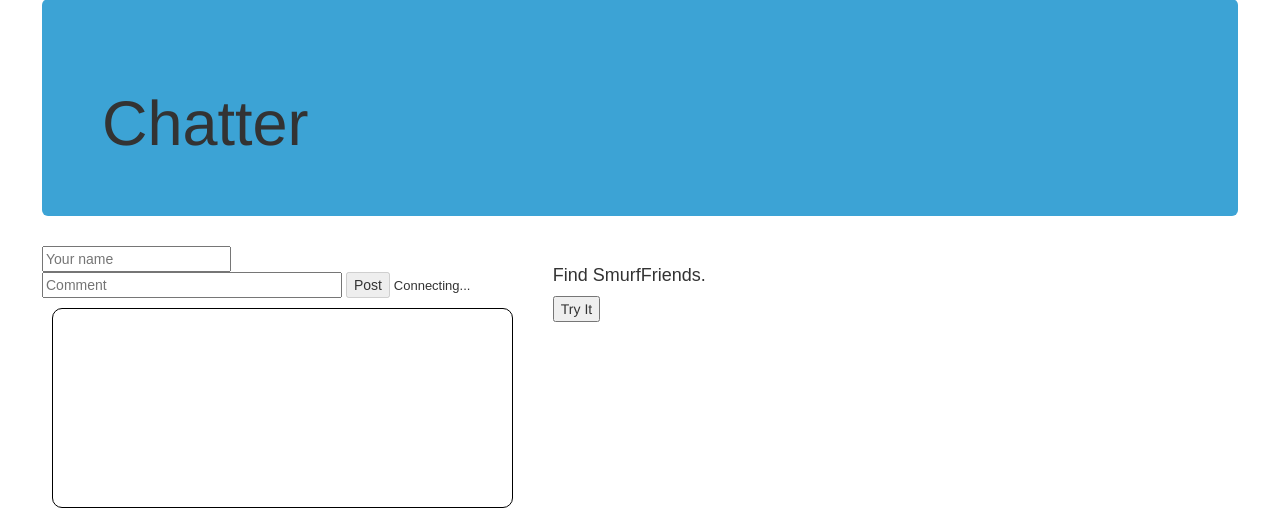
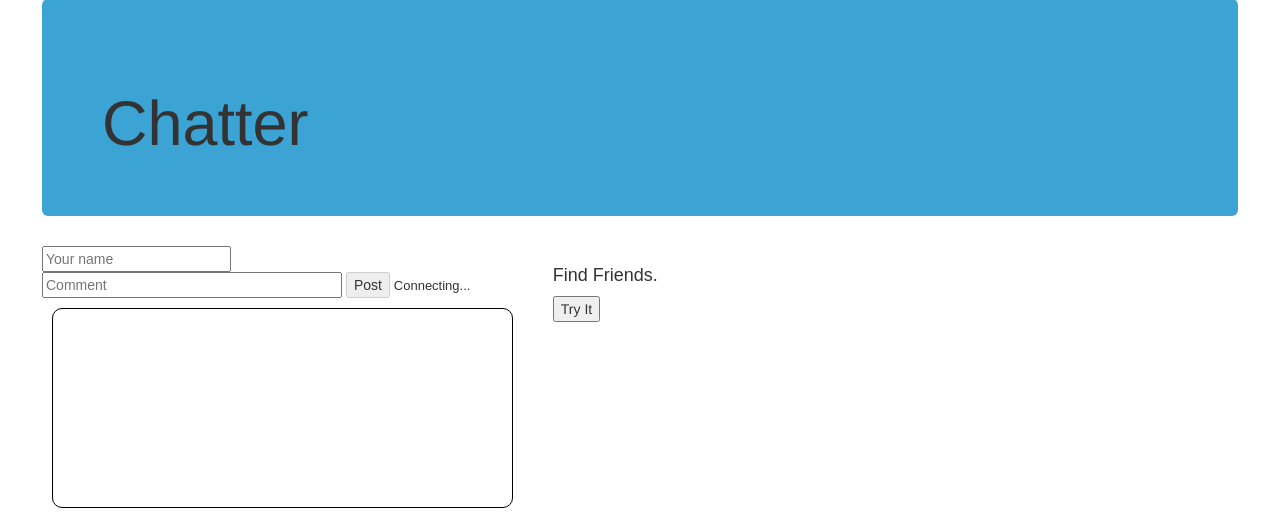
Before and after one commit to andrumi/codeigniter_demo, a CodeIgniter app: page /database/index.php/chatter in a window 1280 px wide. Shown: the part 73-585 px from the top of the page. Run offline with CodeIgniter, Linux system fonts and the light colour scheme; some libraries are stand-ins or nearby versions.

Commit message:
No functional changes, just tidied

```diff
--- a/application/controllers/Pages.php
+++ b/application/controllers/Pages.php
@@ -17,7 +17,7 @@ class Pages extends CI_Controller {
             if ( ! file_exists(APPPATH.'/views/pages/'.$page.'.php'))
            {
                 // Whoops, we don't have a page for that!
-				show_404();
+				         show_404();
            }
 
             $data['title'] = ucfirst($page); // Capitalize the first letter
--- a/application/views/chatter/index.php
+++ b/application/views/chatter/index.php
@@ -25,7 +25,7 @@
     <section id="messages" aria-live="polite" ></section>
     </div>
     <div class ="col-sm-3" >
-        <h2><p id="demo" >Find SmurfFriends.</p></h2>
+        <h2><p id="demo" >Find Friends.</p></h2>
 
         <button onclick="getLocation()">Try It</button>
 
--- a/application/views/ebay/index.php
+++ b/application/views/ebay/index.php
@@ -23,14 +23,14 @@
         <div id="results"></div>
 
     </div>
-    <div class="col-sm-4">
-        <h3>Column 2</h3>
+    <!--<div class="col-sm-4">
+        <h3></h3>
 
     </div>
     <div class="col-sm-4">
         <h3>Column 3</h3>
 
-    </div>
+    </div> -->
 </div>
 
 
```
